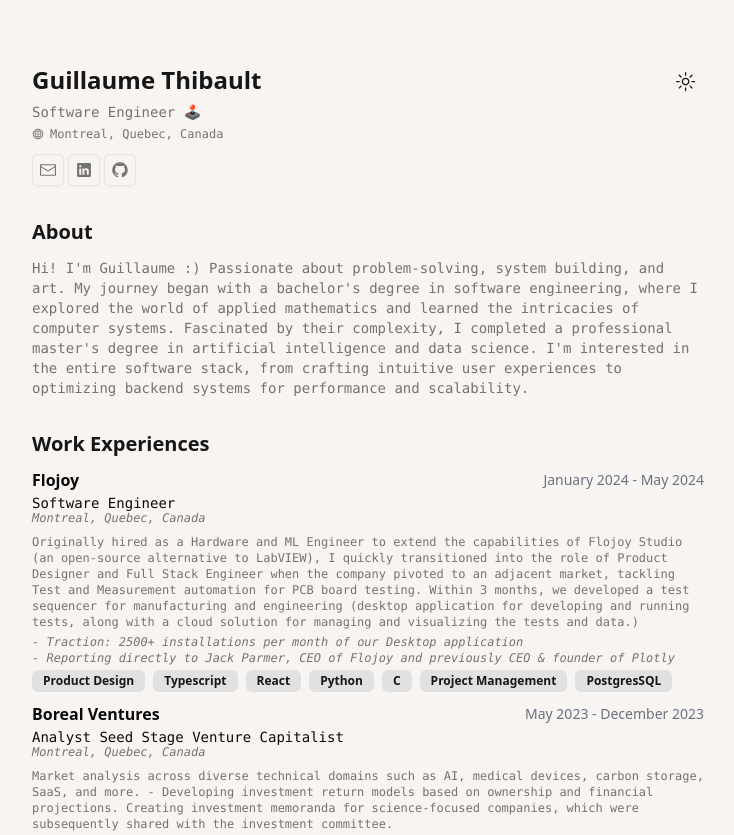
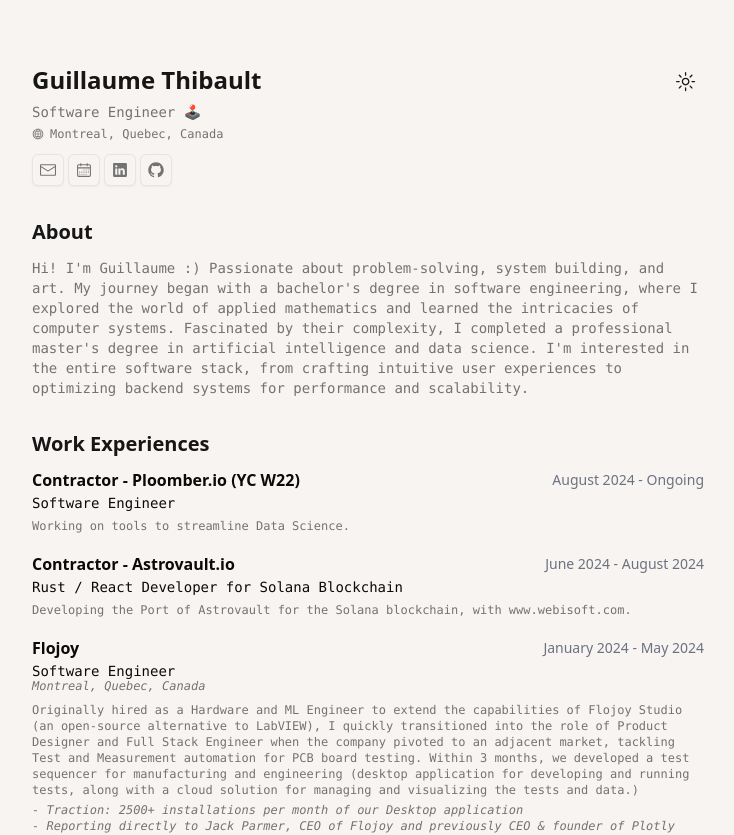
Before and after one commit to LatentDream/guillaume.sh, a React (Vite) app: page /cv in a window 1280 px wide. Shown: the top 835 px of the page, without its empty margins (272-1006 px from the left). Built offline with nearby package versions, Linux system fonts and the light colour scheme; a web font is replaced by a local one.

Commit message:
chore: update CV

```diff
--- a/src/routes/cv/cv.tsx
+++ b/src/routes/cv/cv.tsx
@@ -3,7 +3,7 @@
 import { Card, CardContent, CardHeader } from "@/components/ui/card";
 import { Carousel, CarouselContent, CarouselItem, CarouselNext, CarouselPrevious } from "@/components/ui/carousel";
 import { Section } from "@/components/ui/section";
-import { EnvelopeClosedIcon, GitHubLogoIcon, GlobeIcon, LinkedInLogoIcon } from "@radix-ui/react-icons";
+import { CalendarIcon, EnvelopeClosedIcon, GitHubLogoIcon, GlobeIcon, LinkedInLogoIcon } from "@radix-ui/react-icons";
 import { ThemeToggle } from "@/components/controls/themeToggle";
 import flojoySequencerImage from '../../assets/cv/flojoy-sequencer.png';
 import flojoyStudioImage from '../../assets/cv/flojoy-studio.png';
@@ -25,6 +25,28 @@
 
 
 const work = [
+  {
+    company: "Contractor - Ploomber.io (YC W22)",
+    start: "August 2024",
+    end: "Ongoing",
+    loc: "",
+    link: "https://ploomber.io",
+    title: "Software Engineer",
+    description: "Working on tools to streamline Data Science.",
+    badges: [],
+    notes: []
+  },
+  {
+    company: "Contractor - Astrovault.io",
+    start: "June 2024",
+    end: "August 2024",
+    loc: "",
+    link: "https://astrovault.io",
+    title: "Rust / React Developer for Solana Blockchain",
+    description: "Developing the Port of Astrovault for the Solana blockchain, with www.webisoft.com.",
+    badges: [],
+    notes: []
+  },
   {
     company: "Flojoy",
     start: "January 2024",
@@ -55,7 +77,7 @@
     link: "https://tesla.com",
     title: "Software Engineer Intern",
     description: "Reverse engineering of a Product Data Modeller (3D Experience) to programmatically access data from a Java GRPC microservice. Refactoring of a Java microservice by simplifying code and removing code duplication. Smoke-test to automatically test microservice on deployment in Python / Pytest / Github action / Helm.",
-    badges: ["Java", "Reverse Engineering Software", "Testing", "Python", "GRPC"],
+    badges: ["Java", "Reverse Engineering Software", "Testing", "Python"],
     notes: ["Supervisor & Mentor: Manu Radhakrishna - Sr Staff Software Eng."]
   },
 ]
@@ -185,6 +207,16 @@
               >
                 <a href={`mailto:email@guillaume.sh`}>
                   <EnvelopeClosedIcon className="size-4" />
+                </a>
+              </Button>
+              <Button
+                className="size-8"
+                variant="outline"
+                size="icon"
+                asChild
+              >
+                <a href="https://cal.com/guillaume-thibault/30min">
+                  <CalendarIcon className="size-4" />
                 </a>
               </Button>
               <Button
```
